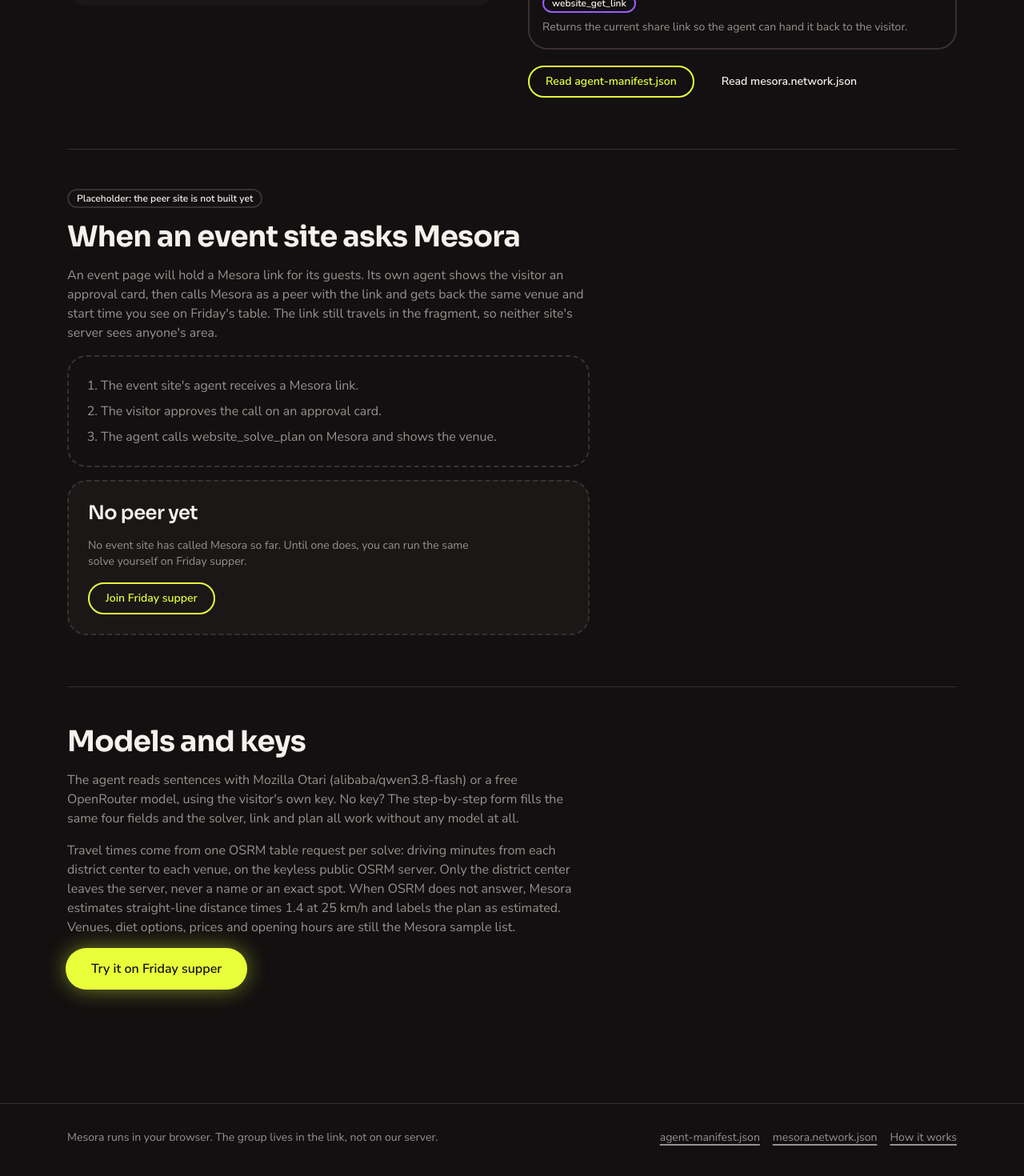
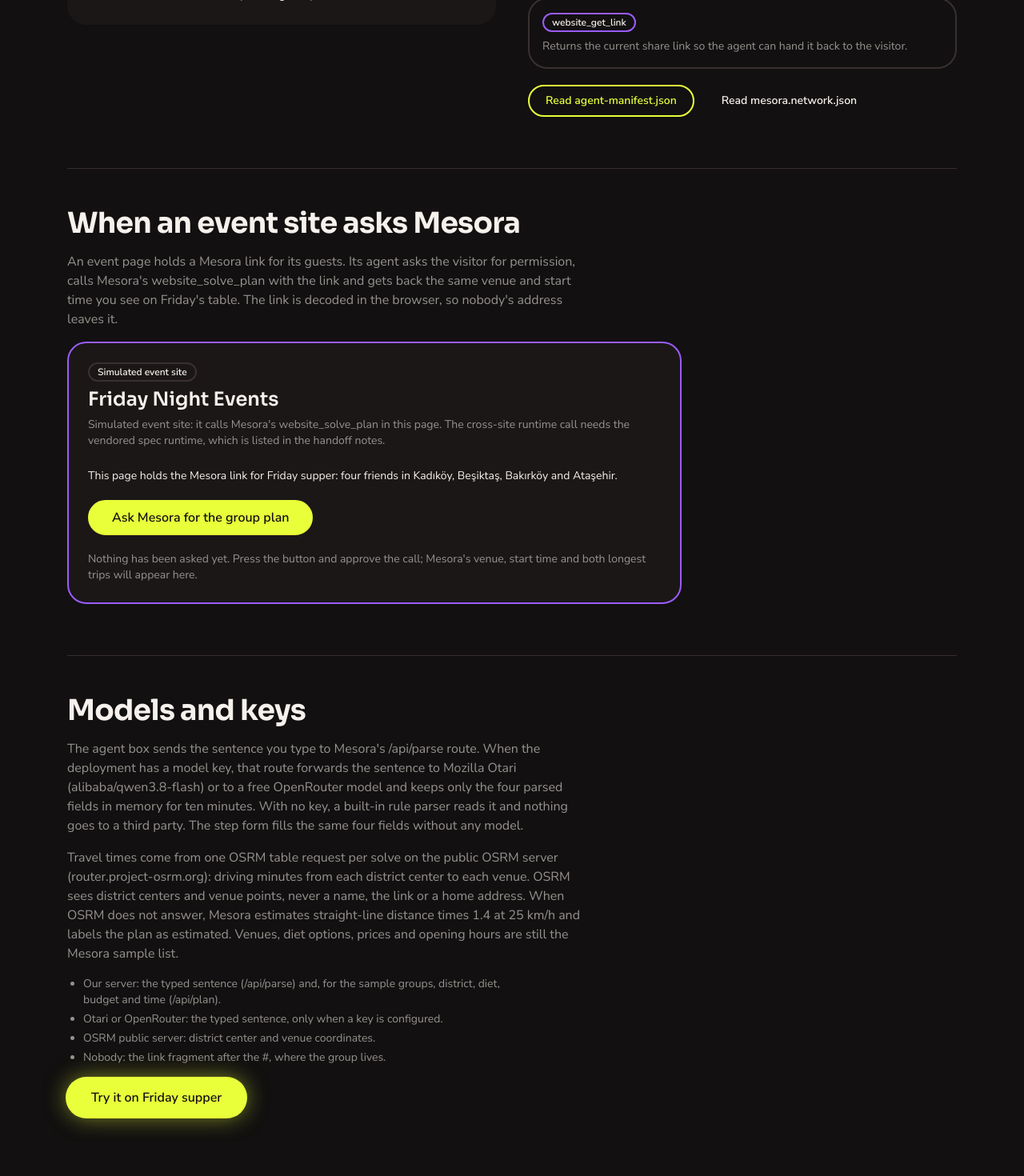
Before and after one commit to mericcintosun/mesora, a Next.js app: page /about in a window 1280 px wide. Shown: the part 1318-2788 px from the top of the page at 80% size. Built offline with nearby package versions, Linux system fonts and the light colour scheme.

Commit message:
feat: peer call consent card on about

```diff
--- a/app/about/page.tsx
+++ b/app/about/page.tsx
@@ -1,10 +1,10 @@
 import type { Metadata } from "next";
 import Link from "next/link";
+import { PeerCall } from "@/components/peer-call";
 import { SceneSlot } from "@/components/scene-slot";
 import { Badge } from "@/components/ui/badge";
 import { Button } from "@/components/ui/button";
 import { Card, CardContent, CardHeader, CardTitle } from "@/components/ui/card";
-import { EmptyState } from "@/components/ui/states";
 import { STAY_MINUTES } from "@/lib/solver";
 
 export const metadata: Metadata = { title: "Method" };
@@ -16,7 +16,7 @@ const PARTS = [
   },
   {
     title: "Your agent, your browser, your key",
-    body: "Mesora is an open agentic website. Its agent network runs in the visitor's browser through the spec runtime. The front agent turns one sentence into a district, diet, budget and start time, then calls website_add_my_constraints to write them into the link.",
+    body: "Mesora is shaped as an open agentic website: three site actions in the page, declared in agent-manifest.json. The agent box turns one sentence into a district, diet, budget and start time, then website_add_my_constraints writes them into the link. The spec's browser runtime is not vendored yet.",
   },
   {
     title: "A solver with no LLM in it",
@@ -40,7 +40,7 @@ export default function AboutPage() {
       <section className="mesora-stagger space-y-5">
         <h1 className="max-w-[16ch] text-5xl font-extrabold leading-none sm:text-7xl">How Mesora picks a table</h1>
         <p className="max-w-[65ch] text-lg text-muted-foreground">
-          Four ideas, each small. Together they let a group agree on a place without anyone handing their location to an organizer or a
+          Four ideas, each small. Together they let a group agree on a place without anyone handing a home address to an organizer or a
           server.
         </p>
       </section>
@@ -69,8 +69,9 @@ export default function AboutPage() {
         <div className="space-y-5">
           <h2 className="text-3xl font-bold sm:text-4xl">Built on the open agentic web spec</h2>
           <p className="max-w-[65ch] text-muted-foreground">
-            Mesora follows the Cognizant AI Lab open agentic web specification. The site publishes its network and capabilities as JSON,
-            loads the browser runtime, and exposes three site actions that change what you see on the page.
+            Mesora follows the Cognizant AI Lab open agentic web specification. The site publishes its network and capabilities as JSON
+            and exposes three site actions that change what you see on the page. The spec&apos;s browser runtime file is still to be
+            vendored, so no cross-site call runs yet.
           </p>
           <ul className="space-y-3">
             {ACTIONS.map(([name, body]) => (
@@ -91,41 +92,36 @@ export default function AboutPage() {
         </div>
       </section>
 
-      <section id="peer" aria-labelledby="peer-title" className="space-y-4 border-t border-border pt-12">
-        <Badge variant="outline">Placeholder: the peer site is not built yet</Badge>
+      <section id="peer" aria-labelledby="peer-title" className="scroll-mt-24 space-y-4 border-t border-border pt-12">
         <h2 id="peer-title" className="text-3xl font-bold sm:text-4xl">When an event site asks Mesora</h2>
         <p className="max-w-[68ch] text-muted-foreground">
-          An event page will hold a Mesora link for its guests. Its own agent shows the visitor an approval card, then calls Mesora as a
-          peer with the link and gets back the same venue and start time you see on Friday&apos;s table. The link still travels in the
-          fragment, so neither site&apos;s server sees anyone&apos;s area.
+          An event page holds a Mesora link for its guests. Its agent asks the visitor for permission, calls Mesora&apos;s
+          website_solve_plan with the link and gets back the same venue and start time you see on Friday&apos;s table. The link is
+          decoded in the browser, so nobody&apos;s address leaves it.
         </p>
-        <ol className="max-w-[68ch] list-decimal space-y-2 rounded-3xl border-2 border-dashed border-border p-6 pl-10 text-muted-foreground">
-          <li>The event site&apos;s agent receives a Mesora link.</li>
-          <li>The visitor approves the call on an approval card.</li>
-          <li>The agent calls website_solve_plan on Mesora and shows the venue.</li>
-        </ol>
-        {/* Empty branch: no peer site has called Mesora yet. */}
-        <EmptyState
-          title="No peer yet"
-          body="No event site has called Mesora so far. Until one does, you can run the same solve yourself on Friday supper."
-          href="/join/area"
-          cta="Join Friday supper"
-          className="max-w-[68ch]"
-        />
+        <PeerCall />
       </section>
 
       <section className="space-y-4 border-t border-border pt-12">
         <h2 className="text-3xl font-bold sm:text-4xl">Models and keys</h2>
         <p className="max-w-[68ch] text-muted-foreground">
-          The agent reads sentences with Mozilla Otari (alibaba/qwen3.8-flash) or a free OpenRouter model, using the visitor&apos;s own key.
-          No key? The step-by-step form fills the same four fields and the solver, link and plan all work without any model at all.
+          The agent box sends the sentence you type to Mesora&apos;s /api/parse route. When the deployment has a model key, that route
+          forwards the sentence to Mozilla Otari (alibaba/qwen3.8-flash) or to a free OpenRouter model and keeps only the four parsed
+          fields in memory for ten minutes. With no key, a built-in rule parser reads it and nothing goes to a third party. The step
+          form fills the same four fields without any model.
         </p>
         <p className="max-w-[68ch] text-muted-foreground">
-          Travel times come from one OSRM table request per solve: driving minutes from each district center to each venue, on the
-          keyless public OSRM server. Only the district center leaves the server, never a name or an exact spot. When OSRM does not
-          answer, Mesora estimates straight-line distance times 1.4 at 25 km/h and labels the plan as estimated. Venues, diet options,
-          prices and opening hours are still the Mesora sample list.
+          Travel times come from one OSRM table request per solve on the public OSRM server (router.project-osrm.org): driving minutes
+          from each district center to each venue. OSRM sees district centers and venue points, never a name, the link or a home
+          address. When OSRM does not answer, Mesora estimates straight-line distance times 1.4 at 25 km/h and labels the plan as
+          estimated. Venues, diet options, prices and opening hours are still the Mesora sample list.
         </p>
+        <ul className="max-w-[68ch] list-disc space-y-1 pl-5 text-sm text-muted-foreground">
+          <li>Our server: the typed sentence (/api/parse) and, for the sample groups, district, diet, budget and time (/api/plan).</li>
+          <li>Otari or OpenRouter: the typed sentence, only when a key is configured.</li>
+          <li>OSRM public server: district center and venue coordinates.</li>
+          <li>Nobody: the link fragment after the #, where the group lives.</li>
+        </ul>
         <Button asChild size="lg" className="mesora-glow">
           <Link href="/join/area">Try it on Friday supper</Link>
         </Button>
--- a/components/agent-bridge.tsx
+++ b/components/agent-bridge.tsx
@@ -43,8 +43,16 @@ export const siteActions = {
     window.dispatchEvent(new Event(GROUP_EVENT));
     return { ok: true, people: participants.length, link: window.location.href };
   },
-  website_solve_plan() {
-    const plan = solvePlan(currentGroup().participants);
+  /**
+   * Solves the group in the page's own link, or in `link` when a peer hands Mesora one.
+   * The link is decoded here in the browser; its fragment is never sent anywhere.
+   */
+  website_solve_plan(args: { link?: string } = {}) {
+    const handed = typeof args.link === "string" ? groupFromHash(args.link) : null;
+    if (typeof args.link === "string" && !handed) {
+      return { ok: false as const, error: "link has no readable #g= group" };
+    }
+    const plan = solvePlan((handed ?? currentGroup()).participants);
     return {
       ok: !!plan.pick,
       venue: plan.pick?.venue.name ?? null,
--- /dev/null
+++ b/components/peer-call.tsx
@@ -0,0 +1,191 @@
+"use client";
+
+// DEMO step 7: another site's agent asks Mesora for the group plan.
+// Simulated: the "event site" lives in this page and calls Mesora's website_solve_plan
+// through siteActions (components/agent-bridge.tsx). The cross-site runtime call needs
+// the vendored spec runtime (public/agentic/runtime.js), which is not in the repo yet.
+// The Friday supper link is built and decoded in this browser; nothing is fetched.
+import Link from "next/link";
+import { useRef, useState } from "react";
+import { siteActions } from "@/components/agent-bridge";
+import { Badge } from "@/components/ui/badge";
+import { Button } from "@/components/ui/button";
+import { Card, CardContent, CardDescription, CardHeader, CardTitle } from "@/components/ui/card";
+import { ErrorState } from "@/components/ui/states";
+import { hashFor } from "@/lib/codec";
+import { GROUPS } from "@/lib/data";
+
+const PEER_NAME = "Friday Night Events";
+/** The peer gives up after 10 seconds, as in the idea. */
+const PEER_TIMEOUT_MS = 10_000;
+
+type Reply = {
+  venue: string;
+  area: string | null;
+  start: string;
+  longest: number;
+  midpointLongest: number;
+};
+
+type PeerState =
+  | { status: "idle" }
+  | { status: "consent" }
+  | { status: "cancelled" }
+  | { status: "loading" }
+  | { status: "error"; reason: string }
+  | { status: "done"; reply: Reply };
+
+function fridayLink(): string {
+  const friday = GROUPS.find((g) => g.id === "friday-supper") ?? GROUPS[0];
+  return `${window.location.origin}/result/live${hashFor(friday.title, friday.participants)}`;
+}
+
+/** Runs the action on the next tick and races it against the peer timeout. */
+function askMesora(link: string): Promise<Reply> {
+  const call = new Promise<Reply>((resolve, reject) => {
+    window.setTimeout(() => {
+      try {
+        const out = siteActions.website_solve_plan({ link });
+        if ("error" in out) return reject(new Error(out.error));
+        if (!out.ok || !out.venue || out.longest_trip_min === null) {
+          return reject(new Error("Mesora found no venue that fits everyone in this link."));
+        }
+        resolve({
+          venue: out.venue,
+          area: out.area,
+          start: out.start,
+          longest: out.longest_trip_min,
+          midpointLongest: out.midpoint_longest_trip_min,
+        });
+      } catch (e) {
+        reject(e instanceof Error ? e : new Error("Mesora's action failed."));
+      }
+    }, 0);
+  });
+  let timer = 0;
+  const timeout = new Promise<never>((_, reject) => {
+    timer = window.setTimeout(() => reject(new Error("Mesora did not answer within 10 seconds.")), PEER_TIMEOUT_MS);
+  });
+  return Promise.race([call, timeout]).finally(() => window.clearTimeout(timer));
+}
+
+export function PeerCall() {
+  const [state, setState] = useState<PeerState>({ status: "idle" });
+  const runId = useRef(0);
+  const loading = state.status === "loading";
+
+  async function allow() {
+    if (loading) return;
+    const id = ++runId.current;
+    setState({ status: "loading" });
+    try {
+      const reply = await askMesora(fridayLink());
+      if (id === runId.current) setState({ status: "done", reply });
+    } catch (e) {
+      if (id === runId.current) setState({ status: "error", reason: e instanceof Error ? e.message : "The call failed." });
+    }
+  }
+
+  return (
+    <Card variant="violet" className="max-w-3xl">
+      <CardHeader>
+        <div className="flex flex-wrap items-center gap-2">
+          <Badge variant="outline">Simulated event site</Badge>
+        </div>
+        <CardTitle className="text-2xl">{PEER_NAME}</CardTitle>
+        <CardDescription>
+          Simulated event site: it calls Mesora&apos;s website_solve_plan in this page. The cross-site runtime call needs the vendored
+          spec runtime, which is listed in the handoff notes.
+        </CardDescription>
+      </CardHeader>
+      <CardContent className="space-y-5">
+        <p className="text-sm">
+          This page holds the Mesora link for Friday supper: four friends in Kadıköy, Beşiktaş, Bakırköy and Ataşehir.
+        </p>
+
+        {state.status !== "consent" && (
+          <Button
+            size="lg"
+            className="h-auto min-h-11 max-w-full whitespace-normal py-2 text-left"
+            onClick={() => setState({ status: "consent" })}
+            disabled={loading}
+          >
+            {loading ? "Waiting for Mesora..." : "Ask Mesora for the group plan"}
+          </Button>
+        )}
+
+        {state.status === "idle" && (
+          <p className="text-sm text-muted-foreground">
+            Nothing has been asked yet. Press the button and approve the call; Mesora&apos;s venue, start time and both longest trips will
+            appear here.
+          </p>
+        )}
+
+        {state.status === "consent" && (
+          <div role="dialog" aria-labelledby="peer-consent-title" className="mesora-enter space-y-4 rounded-3xl border-2 border-primary bg-background p-5">
+            <p id="peer-consent-title" className="font-[family-name:var(--font-display)] text-lg font-semibold">
+              {PEER_NAME} wants to run Mesora&apos;s plan for this group.
+            </p>
+            <p className="text-sm text-muted-foreground">
+              It sends the group link to website_solve_plan once. The link is read in this browser; no address and no part after the #
+              goes to a server.
+            </p>
+            <div className="flex flex-wrap gap-3">
+              <Button className="min-h-11" onClick={allow}>
+                Allow once
+              </Button>
+              <Button className="min-h-11" variant="ghost" onClick={() => setState({ status: "cancelled" })}>
+                Cancel
+              </Button>
+            </div>
+          </div>
+        )}
+
+        {state.status === "cancelled" && (
+          <p role="status" className="text-sm text-muted-foreground">
+            You declined, so {PEER_NAME} did not call Mesora. Press the button again to ask.
+          </p>
+        )}
+
+        {loading && (
+          <p role="status" className="text-sm text-muted-foreground">
+            Calling website_solve_plan with the Friday supper link. The event site gives up after 10 seconds.
+          </p>
+        )}
+
+        {state.status === "error" && (
+          <ErrorState
+            titleAs="p"
+            title="Mesora did not answer the event site"
+            body={`${state.reason} Nothing was shared.`}
+            onRetry={allow}
+            retryLabel="Retry"
+          />
+        )}
+
+        {state.status === "done" && (
+          <div role="status" className="mesora-enter space-y-3 rounded-3xl border-2 border-border bg-background p-5">
+            <p className="text-sm text-muted-foreground">Mesora answered {PEER_NAME}:</p>
+            <p className="break-words font-[family-name:var(--font-display)] text-2xl font-bold text-primary">{state.reply.venue}</p>
+            <p className="text-sm">
+              {state.reply.area ? `${state.reply.area}, ` : ""}start {state.reply.start}.
+            </p>
+            <dl className="grid gap-3 sm:grid-cols-2">
+              <div className="rounded-3xl border-2 border-primary p-4">
+                <dt className="text-sm text-muted-foreground">Longest trip, Mesora&apos;s pick</dt>
+                <dd className="text-xl font-bold tabular-nums">{state.reply.longest} min</dd>
+              </div>
+              <div className="rounded-3xl border-2 border-violet p-4">
+                <dt className="text-sm text-muted-foreground">Longest trip, map midpoint</dt>
+                <dd className="text-xl font-bold tabular-nums">{state.reply.midpointLongest} min</dd>
+              </div>
+            </dl>
+            <Button asChild variant="outline" className="min-h-11">
+              <Link href="/result/friday-supper">Open the plan</Link>
+            </Button>
+          </div>
+        )}
+      </CardContent>
+    </Card>
+  );
+}
```
Also changed, not shown: 1 other file (tests, documents, lock files or other folders).
